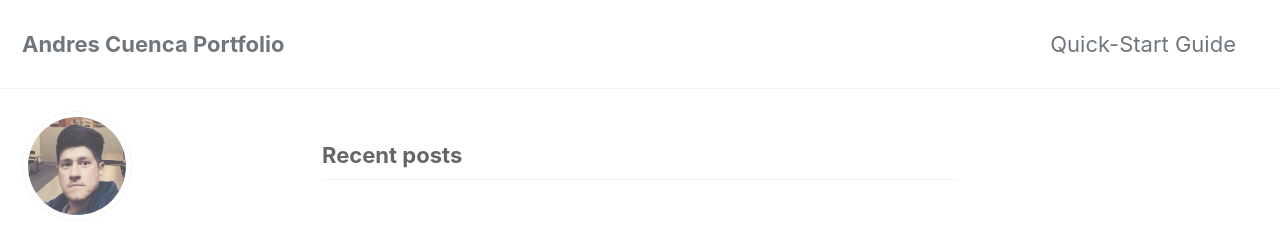
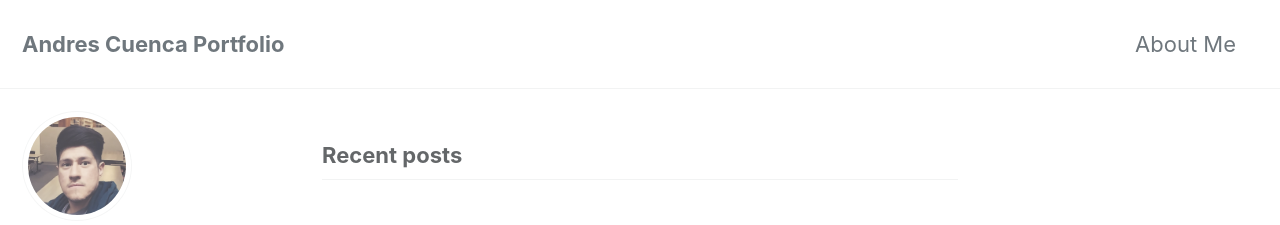
Before and after one commit to Cuenca-Andres/Cuenca-Portfolio.github.io, a Jekyll site: the page built from index.html, in a window 1280 px wide. Shown: the top 225 px of the page. Built offline with Jekyll 4.4.1, drawn with Linux system fonts in a browser that asks for light colours; cached includes are drawn as plain includes; nearby versions of some CDN libraries; the list of posts is cut into pages by our own code.

Commit message:
edits the navigation file and includes about me

```diff
--- a/_data/navigation.yml
+++ b/_data/navigation.yml
@@ -1,7 +1,7 @@
 # main links
 main:
-  - title: "Quick-Start Guide"
-    url: https://mmistakes.github.io/minimal-mistakes/docs/quick-start-guide/
+  - title: "About Me"
+    url:
   # - title: "About"
   #   url: https://mmistakes.github.io/minimal-mistakes/about/
   # - title: "Sample Posts"
```
